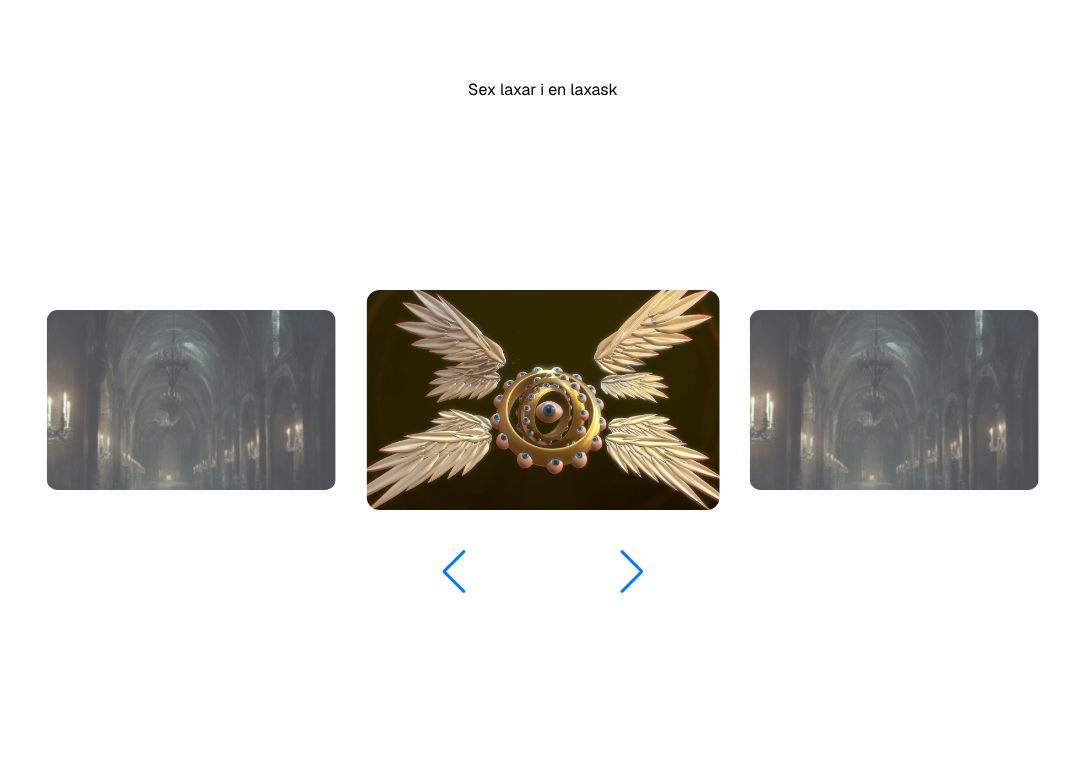
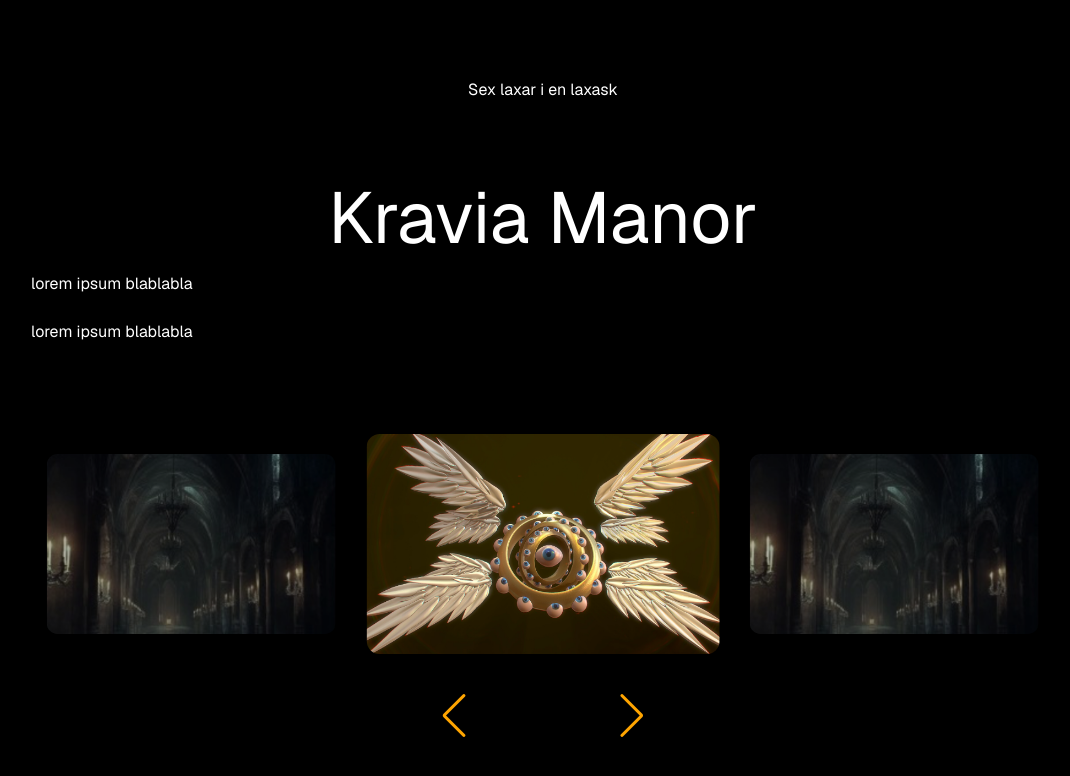
Before and after one commit to Endorze/Thornbound, a Next.js app: page / in a window 1280 px wide. Shown: the top 776 px of the page, without its empty margins (97-1167 px from the left). Built offline with nearby package versions, Linux system fonts and the light colour scheme.

Commit message:
feat: Added image carousel that takes params

```diff
--- a/src/app/components/Carousel/Carousel.tsx
+++ b/src/app/components/Carousel/Carousel.tsx
@@ -14,11 +14,26 @@ type ImageData = {
 
 type Props = {
   images: ImageData[];
+  title: string,
+  text1: string,
+  text2: string,
 };
 
-const ImageSlideshow = ({ images }: Props) => {
+const ImageSlideshow = ({ images, title, text1, text2 }: Props) => {
   return (
     <div className="w-full max-w-5xl">
+        <div className='flex justify-center w-full'>
+            <h2 style={{fontSize: "72px"}}>{title}</h2>
+        </div>
+        <div className='flex flex-col gap-6'>
+            <div>
+                {text1}
+            </div>
+            <div>
+                {text2}
+            </div>
+        </div>
+
       <Swiper
         centeredSlides
         slidesPerView={3}
--- a/src/app/globals.css
+++ b/src/app/globals.css
@@ -1,5 +1,13 @@
 @import "tailwindcss";
 
+body {
+    background-color: black;
+    color: white;
+}
+
+* {
+    box-sizing: border-box;
+}
 
 /*If you remove my slider css i will wreak havoc on you*/
 .swiper-slide img {
@@ -9,13 +17,14 @@
 }
 
 .swiper-slide-active img {
-  transform: scale(1.1); /* Larger image */
+  transform: scale(1.1);
   opacity: 1;
   z-index: 10;
 }
 
 .swiper-button-prev, .swiper-button-next {
   margin-top: 150px!important;
+  --swiper-theme-color: orange!important;
 }
 
 .swiper {
--- a/src/app/page.tsx
+++ b/src/app/page.tsx
@@ -5,7 +5,7 @@ export default function Home() {
   return (
     <div className="grid grid-rows-[20px_1fr_20px] items-center justify-items-center min-h-screen p-8 pb-20 gap-16 sm:p-20 font-[family-name:var(--font-geist-sans)]">
       <h1>Sex laxar i en laxask</h1>
-      <ImageCarousel images={images}/>
+      <ImageCarousel images={images} title="Kravia Manor" text1="lorem ipsum blablabla" text2="lorem ipsum blablabla"/>
     </div>
   );
 }
```
